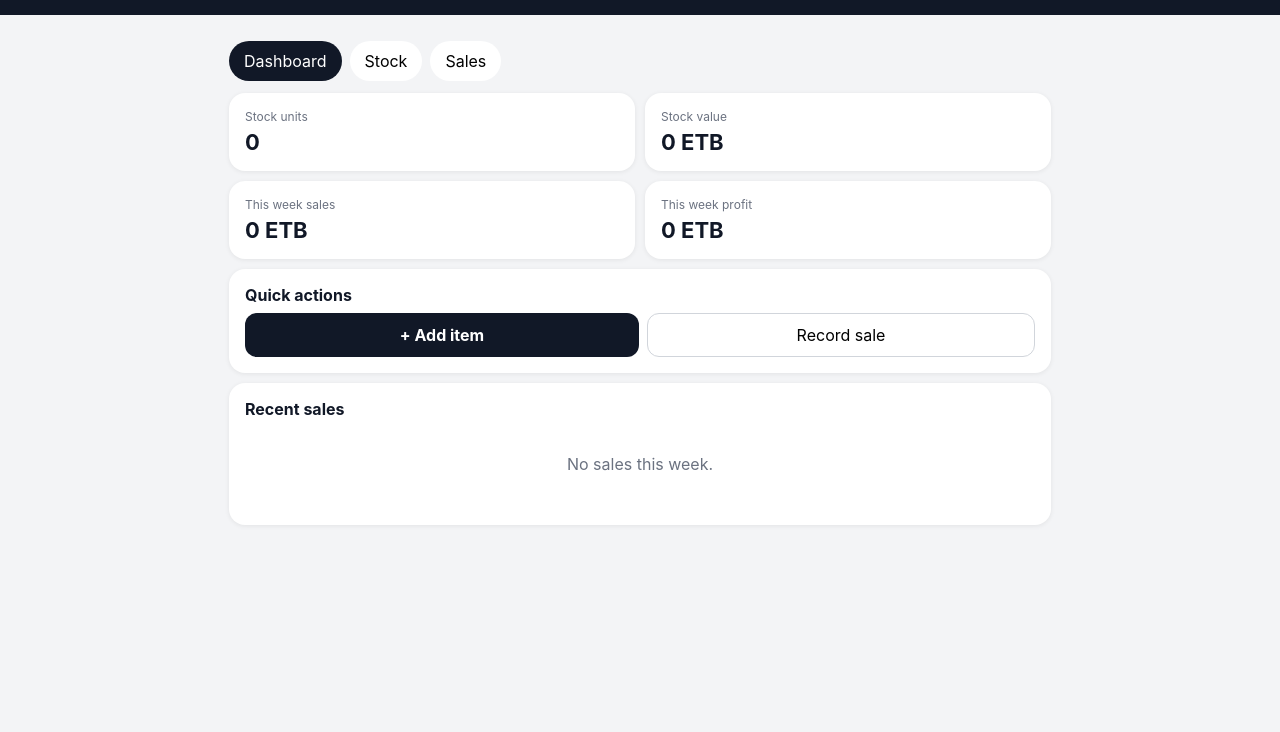
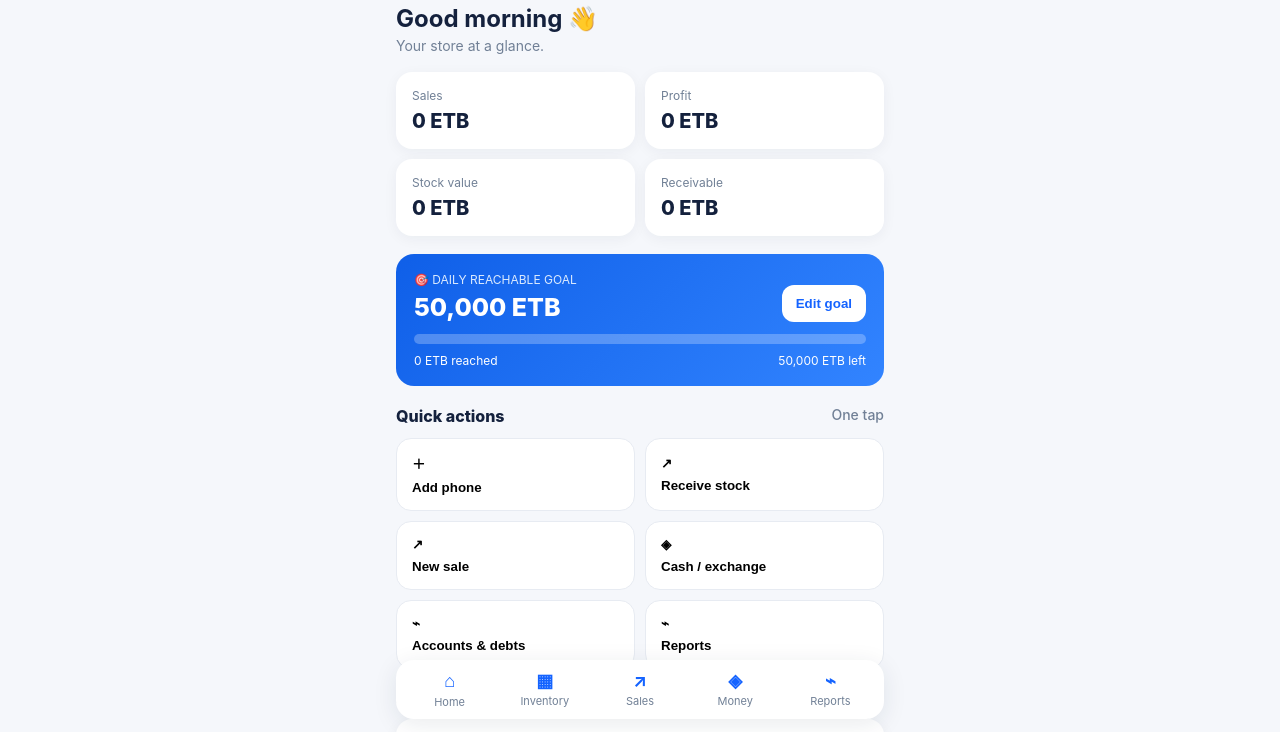
Before and after one commit to Sofihamer/Sofistoreaddis-, a plain HTML site: page index.html in a window 1280 px wide. Shown: the part 73-805 px from the top of the page. Drawn offline with Linux system fonts and the light colour scheme.

Commit message:
Add files via upload

```diff
--- a/index.html
+++ b/index.html
@@ -3,102 +3,82 @@
 <head>
 <meta charset="utf-8">
 <meta name="viewport" content="width=device-width,initial-scale=1,viewport-fit=cover">
-<meta name="theme-color" content="#111827">
 <title>SofiStore Addis</title>
 <style>
-*{box-sizing:border-box}body{margin:0;font-family:-apple-system,BlinkMacSystemFont,"Segoe UI",sans-serif;background:#f3f4f6;color:#111827}
-header{background:#111827;color:white;padding:22px 18px 18px;position:sticky;top:0;z-index:5}
-h1{margin:0;font-size:23px}.sub{opacity:.7;font-size:13px;margin-top:4px}
-main{max-width:850px;margin:auto;padding:14px 14px 90px}.grid{display:grid;grid-template-columns:repeat(2,1fr);gap:10px}
-.card{background:white;border-radius:16px;padding:16px;box-shadow:0 1px 5px #00000012}.label{font-size:12px;color:#6b7280}.value{font-size:22px;font-weight:750;margin-top:5px}
-.tabs{display:flex;gap:8px;overflow:auto;padding:12px 0}.tabs button{border:0;border-radius:999px;padding:10px 15px;background:white}.tabs .active{background:#111827;color:white}
-button{font:inherit;cursor:pointer}.primary{background:#111827;color:white;border:0;border-radius:12px;padding:12px 15px;font-weight:650}
-input,select{width:100%;padding:12px;border:1px solid #d1d5db;border-radius:10px;background:white;font:inherit;margin:5px 0 10px}
-.row{display:flex;gap:8px;align-items:center}.row>*{flex:1}.item{margin-top:10px}.item strong{font-size:16px}.muted{color:#6b7280;font-size:13px}
-.badge{display:inline-block;background:#ecfdf5;color:#047857;padding:4px 8px;border-radius:999px;font-size:12px;margin-top:7px}
-.danger{color:#b91c1c}.empty{text-align:center;padding:35px;color:#6b7280}
-.modal{position:fixed;inset:0;background:#0008;display:none;align-items:flex-end;z-index:20}.modal.show{display:flex}.sheet{background:white;width:100%;border-radius:22px 22px 0 0;padding:20px;max-height:90vh;overflow:auto}
-.actions{display:flex;gap:8px;margin-top:8px}.actions button{flex:1}.secondary{border:1px solid #d1d5db;background:white;border-radius:12px;padding:11px}
-hr{border:0;border-top:1px solid #eee;margin:14px 0}
+:root{--blue:#1463ff;--bg:#f5f7fb;--card:#fff;--text:#14213d;--muted:#718096;--green:#16a34a}
+*{box-sizing:border-box}body{margin:0;font-family:-apple-system,BlinkMacSystemFont,"Segoe UI",sans-serif;background:var(--bg);color:var(--text)}
+.app{max-width:520px;margin:auto;padding:18px 16px 28px}.top{display:flex;justify-content:space-between;align-items:center;margin-bottom:18px}
+.brand{font-weight:800;font-size:20px}.sub{font-size:12px;color:var(--muted);margin-top:2px}.bell{font-size:22px}
+h1{font-size:24px;margin:0 0 4px}.muted{color:var(--muted);font-size:14px}
+.grid{display:grid;grid-template-columns:1fr 1fr;gap:10px;margin:18px 0}
+.card{background:var(--card);border-radius:16px;padding:16px;box-shadow:0 3px 14px #102a430d}.label{font-size:12px;color:var(--muted)}.value{font-size:20px;font-weight:800;margin-top:6px}
+.goal{background:linear-gradient(135deg,#0f5fe8,#3284ff);color:white;border-radius:18px;padding:18px;margin:12px 0 18px}.goal .label{color:#dbeafe}
+.goalrow{display:flex;justify-content:space-between;gap:12px;align-items:center}.goalvalue{font-size:25px;font-weight:850;margin:5px 0 12px}
+.bar{height:10px;background:#ffffff40;border-radius:99px;overflow:hidden}.fill{height:100%;background:white;border-radius:99px;width:0}
+.progress{display:flex;justify-content:space-between;font-size:12px;margin-top:9px}
+button{border:0;border-radius:12px;padding:11px 14px;font-weight:700;cursor:pointer}.edit{background:white;color:var(--blue)}
+.actions{display:grid;grid-template-columns:1fr 1fr;gap:10px;margin-top:12px}.action{background:white;text-align:left;padding:15px;border-radius:15px;border:1px solid #e7ebf2}
+.action b{display:block;margin-top:7px}.section{margin-top:20px;font-size:16px;font-weight:800}
+nav{position:sticky;bottom:8px;background:#fff;border-radius:18px;padding:10px 6px;margin-top:22px;display:grid;grid-template-columns:repeat(5,1fr);box-shadow:0 5px 25px #102a4318}
+nav span{text-align:center;font-size:11px;color:var(--muted)}nav b{display:block;font-size:18px;margin-bottom:3px;color:var(--blue)}
+dialog{border:0;border-radius:20px;padding:20px;max-width:340px;width:calc(100% - 32px);box-shadow:0 20px 60px #0003}dialog::backdrop{background:#0006}
+input{width:100%;padding:13px;border:1px solid #d8dee9;border-radius:12px;font-size:16px;margin:10px 0 14px} .save{background:var(--blue);color:#fff;width:100%}.cancel{background:#eef2f7;width:100%;margin-top:8px}
 </style>
 </head>
 <body>
-<header><h1>SofiStore Addis</h1><div class="sub">Inventory & Profit Manager · ETB</div></header>
-<main>
-<div class="tabs">
-<button class="active" onclick="tab('dash',this)">Dashboard</button><button onclick="tab('stock',this)">Stock</button><button onclick="tab('sales',this)">Sales</button>
-</div>
+<main class="app">
+  <div class="top"><div><div class="brand">SofiStore Addis</div><div class="sub">Smart Business Control Center</div></div><div class="bell">🔔</div></div>
+  <h1>Good morning 👋</h1><div class="muted">Your store at a glance.</div>
 
-<section id="dash">
-<div class="grid">
-<div class="card"><div class="label">Stock units</div><div class="value" id="stockCount">0</div></div>
-<div class="card"><div class="label">Stock value</div><div class="value" id="stockValue">0 ETB</div></div>
-<div class="card"><div class="label">This week sales</div><div class="value" id="weekSales">0 ETB</div></div>
-<div class="card"><div class="label">This week profit</div><div class="value" id="weekProfit">0 ETB</div></div>
-</div>
-<div class="card" style="margin-top:10px"><b>Quick actions</b><div class="actions"><button class="primary" onclick="openAdd()">+ Add item</button><button class="secondary" onclick="tab('sales',document.querySelectorAll('.tabs button')[2])">Record sale</button></div></div>
-<div class="card" style="margin-top:10px"><b>Recent sales</b><div id="recent"></div></div>
-</section>
+  <section class="grid">
+    <div class="card"><div class="label">Sales</div><div class="value">0 ETB</div></div>
+    <div class="card"><div class="label">Profit</div><div class="value">0 ETB</div></div>
+    <div class="card"><div class="label">Stock value</div><div class="value">0 ETB</div></div>
+    <div class="card"><div class="label">Receivable</div><div class="value">0 ETB</div></div>
+  </section>
 
-<section id="stock" style="display:none">
-<div class="card"><div class="row"><input id="search" placeholder="Search model or IMEI" oninput="renderStock()"><button class="primary" onclick="openAdd()">+ Add</button></div><div id="stockList"></div></div>
-</section>
+  <section class="goal">
+    <div class="goalrow"><div><div class="label">🎯 DAILY REACHABLE GOAL</div><div class="goalvalue" id="goal">50,000 ETB</div></div><button class="edit" id="edit">Edit goal</button></div>
+    <div class="bar"><div class="fill" id="fill"></div></div>
+    <div class="progress"><span id="status">0 ETB reached</span><span id="remain">50,000 ETB left</span></div>
+  </section>
 
-<section id="sales" style="display:none">
-<div class="card"><b>Record a sale</b>
-<select id="saleItem"></select><input id="salePrice" type="number" placeholder="Selling price (ETB)"><input id="saleQty" type="number" min="1" value="1" placeholder="Quantity">
-<button class="primary" onclick="sell()">Record sale</button></div>
-<div class="card" style="margin-top:10px"><b>All sales</b><div id="salesList"></div></div>
-</section>
+  <div class="section">Quick actions <span class="muted" style="float:right;font-weight:500">One tap</span></div>
+  <section class="actions">
+    <button class="action">＋<b>Add phone</b></button>
+    <button class="action">↗<b>Receive stock</b></button>
+    <button class="action">↗<b>New sale</b></button>
+    <button class="action">◈<b>Cash / exchange</b></button>
+    <button class="action">⌁<b>Accounts & debts</b></button>
+    <button class="action">⌁<b>Reports</b></button>
+  </section>
+
+  <div class="section">Sales trend <span class="muted" style="float:right;font-weight:500">Last 7 days</span></div>
+  <div class="card" style="height:120px;margin-top:10px"><svg viewBox="0 0 500 90" width="100%" height="90" preserveAspectRatio="none"><polyline points="0,72 75,58 145,68 215,35 285,52 360,28 430,44 500,18" fill="none" stroke="#1463ff" stroke-width="4" stroke-linecap="round" stroke-linejoin="round"/></svg></div>
+
+  <div class="section">Money accounts <span class="muted" style="float:right;font-weight:500">Live balance</span></div>
+  <div class="card" style="margin-top:10px">💰 <b>Cash</b><span style="float:right">0 ETB</span></div>
+
+  <nav><span><b>⌂</b>Home</span><span><b>▦</b>Inventory</span><span><b>↗</b>Sales</span><span><b>◈</b>Money</span><span><b>⌁</b>Reports</span></nav>
 </main>
 
-<div class="modal" id="modal"><div class="sheet">
-<h2 style="margin-top:0">Add inventory item</h2>
-<input id="mModel" placeholder="Model (e.g. iPhone 15 Pro)">
-<input id="mSpec" placeholder="Specifications / storage / color">
-<input id="mImei" placeholder="IMEI / serial number">
-<input id="mBuy" type="number" placeholder="Buying price (ETB)">
-<input id="mSell" type="number" placeholder="Selling price (ETB)">
-<input id="mQty" type="number" min="1" value="1" placeholder="Quantity">
-<div class="actions"><button class="secondary" onclick="closeAdd()">Cancel</button><button class="primary" onclick="addItem()">Save item</button></div>
-</div></div>
+<dialog id="dlg">
+  <h3 style="margin:0">Set daily goal</h3>
+  <div class="muted" style="margin-top:5px">Choose a target you can adjust anytime.</div>
+  <input id="goalInput" type="number" min="1" step="100" value="50000" inputmode="numeric">
+  <button class="save" id="save">Save goal</button>
+  <button class="cancel" id="cancel">Cancel</button>
+</dialog>
 
 <script>
-const KEY='sofistore_inventory_v1';
-let db=JSON.parse(localStorage.getItem(KEY)||'{"items":[],"sales":[]}');
-const money=n=>Number(n||0).toLocaleString('en-US',{maximumFractionDigits:0})+' ETB';
-const save=()=>{localStorage.setItem(KEY,JSON.stringify(db));render()};
-function tab(id,btn){document.querySelectorAll('main section').forEach(x=>x.style.display='none');document.getElementById(id).style.display='block';document.querySelectorAll('.tabs button').forEach(x=>x.classList.remove('active'));btn.classList.add('active');render()}
-function openAdd(){document.getElementById('modal').classList.add('show')}
-function closeAdd(){document.getElementById('modal').classList.remove('show')}
-function addItem(){
- let model=mModel.value.trim(); if(!model)return alert('Enter a model.');
- let item={id:Date.now(),model,spec:mSpec.value.trim(),imei:mImei.value.trim(),buy:+mBuy.value||0,sell:+mSell.value||0,qty:+mQty.value||1,created:new Date().toISOString()};
- db.items.push(item); save(); closeAdd(); ['mModel','mSpec','mImei','mBuy','mSell'].forEach(x=>document.getElementById(x).value=''); mQty.value=1;
-}
-function render(){
- let items=db.items, sales=db.sales, now=Date.now(), week=now-7*86400000;
- let units=items.reduce((a,x)=>a+x.qty,0), value=items.reduce((a,x)=>a+x.qty*x.buy,0);
- let ws=sales.filter(x=>new Date(x.date).getTime()>=week);
- stockCount.textContent=units;stockValue.textContent=money(value);weekSales.textContent=money(ws.reduce((a,x)=>a+x.total,0));weekProfit.textContent=money(ws.reduce((a,x)=>a+x.profit,0));
- recent.innerHTML=ws.slice(-5).reverse().map(x=>`<div class="item"><strong>${x.model}</strong><div class="muted">${new Date(x.date).toLocaleString()} · ${x.qty} unit</div><span class="badge">Profit ${money(x.profit)}</span></div>`).join('')||'<div class="empty">No sales this week.</div>';
- renderStock();renderSales();
-}
-function renderStock(){
- let q=(search?.value||'').toLowerCase(), arr=db.items.filter(x=>(x.model+' '+x.spec+' '+x.imei).toLowerCase().includes(q));
- stockList.innerHTML=arr.map(x=>`<div class="item"><strong>${x.model}</strong><div class="muted">${x.spec||'No specs'} · IMEI ${x.imei||'—'}</div><div>Buy ${money(x.buy)} · Sell ${money(x.sell)} · <b>${x.qty}</b> in stock</div><div class="muted">Profit/unit: ${money(x.sell-x.buy)}</div><button class="secondary" style="margin-top:7px" onclick="removeItem(${x.id})">Remove</button></div><hr>`).join('')||'<div class="empty">No inventory found.</div>';
- saleItem.innerHTML=db.items.filter(x=>x.qty>0).map(x=>`<option value="${x.id}">${x.model}${x.spec?' · '+x.spec:''} — ${money(x.sell)}</option>`).join('')||'<option>No stock available</option>';
-}
-function renderSales(){
- salesList.innerHTML=db.sales.slice().reverse().map(x=>`<div class="item"><strong>${x.model}</strong><div class="muted">${new Date(x.date).toLocaleString()} · ${x.qty} × ${money(x.price)}</div><span class="badge">Profit ${money(x.profit)}</span></div><hr>`).join('')||'<div class="empty">No sales recorded.</div>';
-}
-function sell(){
- let id=+saleItem.value,x=db.items.find(a=>a.id===id);if(!x||x.qty<=0)return alert('No stock available.');
- let qty=Math.max(1,+saleQty.value||1);if(qty>x.qty)return alert('Not enough stock.');
- let price=+salePrice.value||x.sell;if(price<=0)return alert('Enter selling price.');
- x.qty-=qty;db.sales.push({id:Date.now(),itemId:id,model:x.model,qty,price,total:price*qty,profit:(price-x.buy)*qty,date:new Date().toISOString()});save();salePrice.value='';saleQty.value=1;alert('Sale recorded.');
-}
-function removeItem(id){if(confirm('Remove this item from inventory?')){db.items=db.items.filter(x=>x.id!==id);save()}}
+const dlg=document.getElementById('dlg'), input=document.getElementById('goalInput'), goal=document.getElementById('goal'), fill=document.getElementById('fill'), status=document.getElementById('status'), remain=document.getElementById('remain');
+let target=50000, sales=0;
+function money(n){return new Intl.NumberFormat('en-US').format(n)+' ETB'}
+function render(){goal.textContent=money(target);let pct=Math.min(100,(sales/target)*100);fill.style.width=pct+'%';status.textContent=money(sales)+' reached';remain.textContent=money(Math.max(0,target-sales))+' left'}
+document.getElementById('edit').onclick=()=>{input.value=target;dlg.showModal();input.focus()}
+document.getElementById('save').onclick=()=>{let v=Number(input.value);if(v>0){target=v;render();dlg.close()}}
+document.getElementById('cancel').onclick=()=>dlg.close();
 render();
 </script>
-</body></html>
+</body>
+</html>
```
